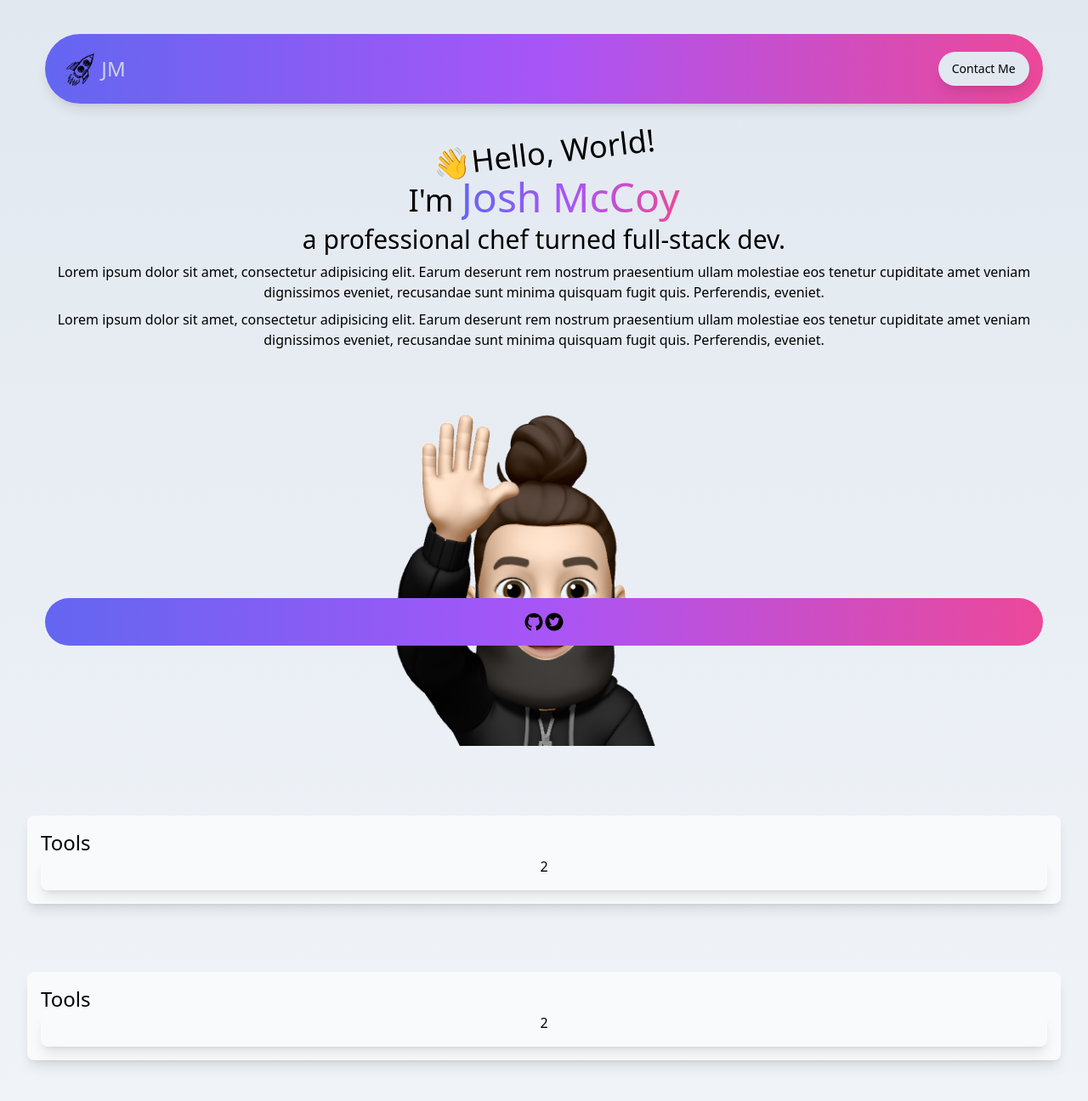
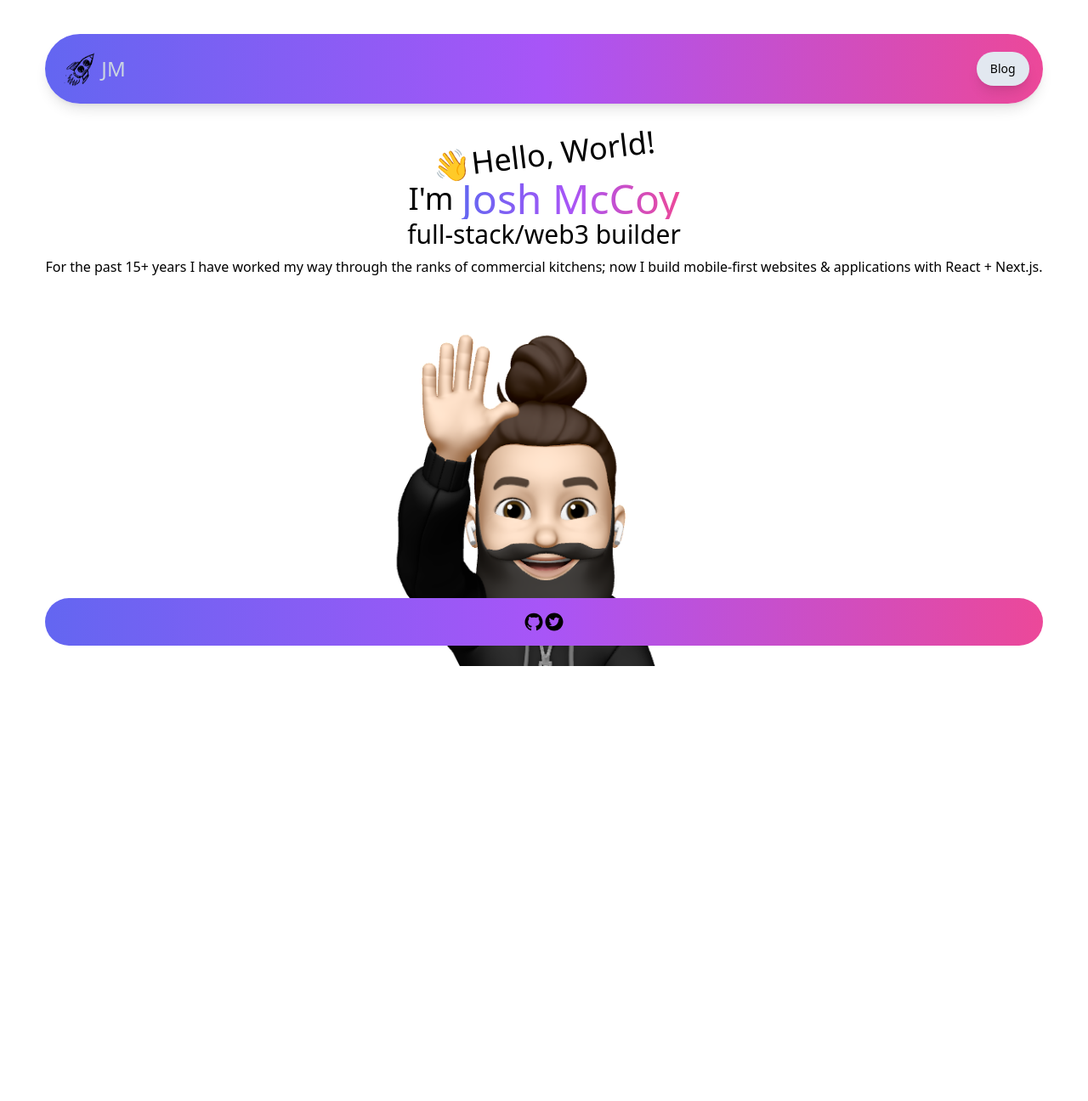
Before and after one commit to joshmccoydev/joshmccoy.dev, a Next.js app: page / in a window 1280 px wide. Shown: the top 1296 px of the page at 85% size. After the commit the page ends 840 px from the top, so only its background shows below. Built offline with nearby package versions, Linux system fonts and the light colour scheme.

Commit message:
Single page?

```diff
--- a/app/blog/page.js
+++ b/app/blog/page.js
@@ -7,7 +7,7 @@ import {Button} from "@/components/ui/button"
 
 export default function Home() {
   return (
-    <main className="container text-center my-48">
+    <main className="container text-center my-auto">
       <h1 className="text-2xl">Blog</h1>
   </main>
 
--- a/app/layout.js
+++ b/app/layout.js
@@ -14,9 +14,9 @@ export const metadata = {
 export default function RootLayout({ children }) {
   return (
     <html lang="en" className="min-h-full">
-      <body className="bg-gradient-to-b from-slate-200 to-slate-100 dark:bg-gradient-to-b dark:from-black dark:to-slate-900 dark:text-slate-300">
-        <div className="fixed top-10 w-full z-50">
-          <nav className=" mx-auto dark:bg-none dark:bg-slate-800 w-11/12 bg-gradient-to-r from-indigo-500 via-purple-500 to-pink-500 justify-between rounded-full flex shadow-lg p-4">
+      <body className="min-h-screen max-h-screen   sbg-gradient-to-b from-slate-200 to-slate-100 dark:bg-gradient-to-b dark:from-black dark:to-slate-900 dark:text-slate-300">
+        <div className=" mt-10 w-full z-50">
+          <nav className="mx-auto dark:bg-none dark:bg-slate-800 w-11/12 bg-gradient-to-r from-indigo-500 via-purple-500 to-pink-500 justify-between rounded-full flex shadow-lg p-4">
             <Link href="/">
               <span className="flex">
                 <Image src={logoblack} className="mx-auto rounded-full block dark:hidden"
@@ -34,13 +34,13 @@ export default function RootLayout({ children }) {
             <Link href="/blog"
               className="my-auto">
               <Button className="bg-transparent shadow-lg rounded-3xl text-slate bg-slate-200 text-black dark:bg-gradient-to-r dark:from-indigo-500 dark:via-purple-500 dark:to-pink-500">
-                Contact Me
+                Blog
               </Button>
             </Link>
           </nav>
         </div>
         {children}
-        <div className="fixed bottom-10 w-full">
+        <div className="w-full fixed bottom-10">
           <footer className="w-full">
             <ul className="mx-auto w-11/12 dark:bg-none dark:bg-slate-800 bg-gradient-to-r from-indigo-500 via-purple-500 to-pink-500 justify-center rounded-full flex py-4 text-2xl">
               <li><AiFillGithub /></li>
--- a/app/page.js
+++ b/app/page.js
@@ -1,63 +1,45 @@
+'use client'
 import Image from 'next/image'
 import profile from '/public/profile.png'
 import big_logo_light from '/public/big_logo_light.png'
 import big_logo_dark from '/public/big_logo_dark.png'
 import {Button} from "@/components/ui/button"
+import { Icon } from '@iconify/react'
+
 
 
 export default function Home() {
   return (
-    <main className="container text-center py-40">
-      <section id="about" className="min-h-screen">
+    <main className="container text-center">
+      <section id="about" className="pt-10">
         <h3 className="text-4xl z-10 -rotate-[6.75deg]">👋Hello, World!</h3>
         <div className="flex justify-center pt-2">
             <h2 className="text-4xl my-auto">I'm&nbsp;</h2>
-            <h2 className="text-5xl my-auto pb-2 bg-gradient-to-r from-indigo-500 via-purple-500 to-pink-500 text-transparent bg-clip-text dark:bg-gradient-to-r dark:from-indigo-500 dark:via-purple-500 dark:to-pink-500">
+            <h2 className="text-5xl my-auto bg-gradient-to-r from-indigo-500 via-purple-500 to-pink-500 text-transparent bg-clip-text dark:bg-gradient-to-r dark:from-indigo-500 dark:via-purple-500 dark:to-pink-500">
             Josh McCoy
             </h2>
         </div>
         <h3 className="text-3xl">
-          a professional chef turned full-stack dev.
+          full-stack/web3 builder
         </h3>
         <p className="text-md my-2">
-          Lorem ipsum dolor sit amet, consectetur adipisicing elit. Earum deserunt rem nostrum praesentium ullam molestiae eos tenetur cupiditate amet veniam dignissimos eveniet, recusandae sunt minima quisquam fugit quis. Perferendis, eveniet.
-        </p>
-        <p className="text-md my-2 mb-4">
-          Lorem ipsum dolor sit amet, consectetur adipisicing elit. Earum deserunt rem nostrum praesentium ullam molestiae eos tenetur cupiditate amet veniam dignissimos eveniet, recusandae sunt minima quisquam fugit quis. Perferendis, eveniet.
+          For the past 15+ years I have worked my way through the ranks of commercial kitchens; now I build mobile-first websites & applications with React + Next.js.
         </p>
         <div className="cross-fade w-full items-center">
           <Image src={profile} className="mx-auto rounded-full"
           alt="My Memoji"
           width="500"
           height="500" />
-
           <Image src={big_logo_light} className="mx-auto rounded-full block dark:hidden"
           alt="My Logo"
           width="500"
           height="500" />
-
           <Image src={big_logo_dark} className="mx-auto rounded-full hidden dark:block"
           alt="My Logo"
           width="500"
           height="500" />
         </div>
       </section>
-
-      <section id="services" className="p-4 shadow-lg rounded-lg bg-slate-50 dark:bg-slate-800">
-        <h3 className="text-2xl text-left">Tools</h3>
-          <div className="shadow-lg rounded-lg">
-            <h4>2</h4>
-            <p className="text-lg p-2"></p>
-          </div>
-      </section>
-
-      <section id="skills" className="mt-20 p-4 shadow-lg rounded-lg bg-slate-50 dark:bg-slate-800">
-        <h3 className="text-2xl text-left">Tools</h3>
-          <div className="shadow-lg rounded-lg">
-            <h4>2</h4>
-            <p className="text-lg p-2"></p>
-          </div>
-      </section>
   </main>
 
   )
--- a/package.json
+++ b/package.json
@@ -26,6 +26,7 @@
     "tailwindcss-animate": "^1.0.6"
   },
   "devDependencies": {
+    "@iconify/react": "^4.1.1",
     "@tailwindcss/forms": "^0.5.4"
   }
 }
```
Also changed, not shown: 1 other file (tests, documents, lock files or other folders).
